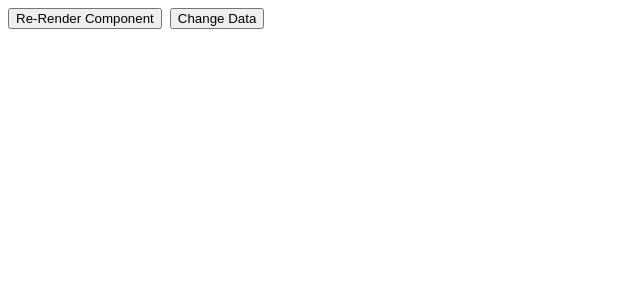
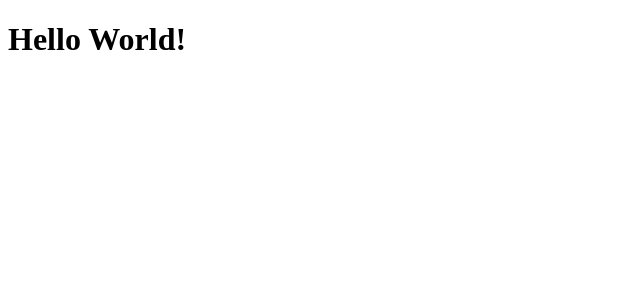
Before and after one commit to githubscientist/re-fsdcwetb23, a React (Vite) app: page / in a window 1280 px wide. Shown: the top 300 px of the page, without its empty margins (0-640 px from the left). Built offline with nearby package versions, Linux system fonts and the light colour scheme.

Commit message:
react router basic setup

```diff
--- a/package.json
+++ b/package.json
@@ -11,7 +11,8 @@
   },
   "dependencies": {
     "react": "^19.1.0",
-    "react-dom": "^19.1.0"
+    "react-dom": "^19.1.0",
+    "react-router-dom": "^6.30.1"
   },
   "devDependencies": {
     "@eslint/js": "^9.29.0",
--- a/src/App.jsx
+++ b/src/App.jsx
@@ -1,31 +1,18 @@
-import { useEffect, useState } from "react";
+import { createBrowserRouter, RouterProvider } from "react-router-dom";
+
+// 1. Create a router object.
+const router = createBrowserRouter([
+  {
+    path: "/",
+    element: <h1>Hello World!</h1>
+  },
+]);
 
 const App = () => {
-
-  const [renderCount, setRenderCount] = useState(0);
-  const [data, setData] = useState(0);
-
-  // 1. When the component is mounted and runs only once.
-  // It will not run again on re-renders.
-  useEffect(() => {
-    console.log("Component mounted");
-  }, []);
-
-  // 2. When the component is mounted and on every update or re-render of the component.
-  useEffect(() => {
-    console.log('Component updated');
-  });
-
-  // 3. When the component is mounted and on every update or re-render of the component, but only if the dependency changes.
-  useEffect(() => {
-    console.log(`Render count changed: ${renderCount}`);
-  }, [data]);
-
   return (
-    <div>
-      <button onClick={() => setRenderCount(renderCount + 1)}>Re-Render Component</button>
-      &nbsp; <button onClick={() => setData(data + 1)}>Change Data</button>
-    </div>
+    <RouterProvider
+      router={router}
+    />
   )
 }
 
```
Also changed, not shown: 2 other files (tests, documents, lock files or other folders).
